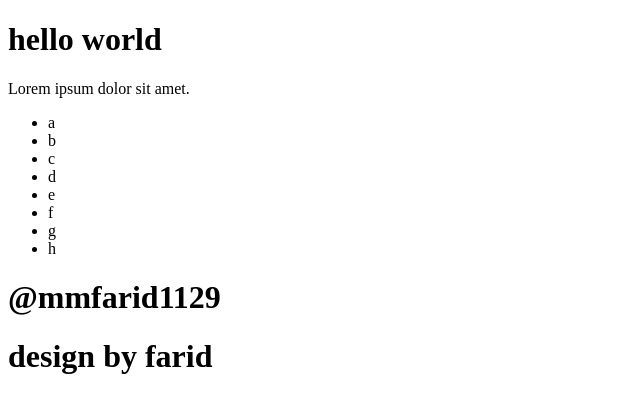
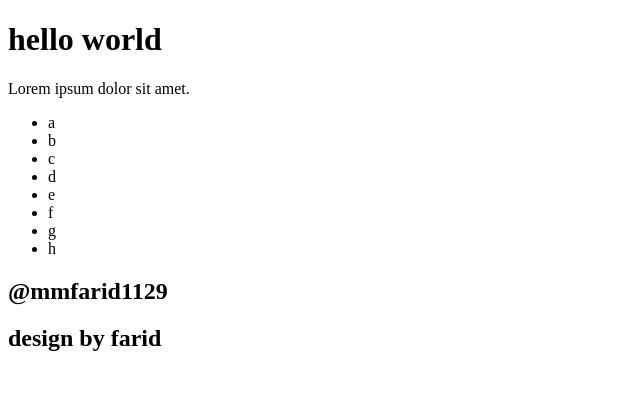
Before and after one commit to povchief/train-and-error, a plain HTML site: page index.html in a window 1280 px wide. Shown: the whole page, without its empty margins (0-640 px from the left). Drawn offline with Linux system fonts and the light colour scheme.

Commit message:
change h1 to h2

```diff
--- a/index.html
+++ b/index.html
@@ -20,8 +20,8 @@
     </ul>
     <footer>
       <div>
-        <h1>@mmfarid1129</h1>
-        <h1>design by farid</h1>
+        <h2>@mmfarid1129</h2>
+        <h2>design by farid</h2>
       </div>
     </footer>
   </body>
```
